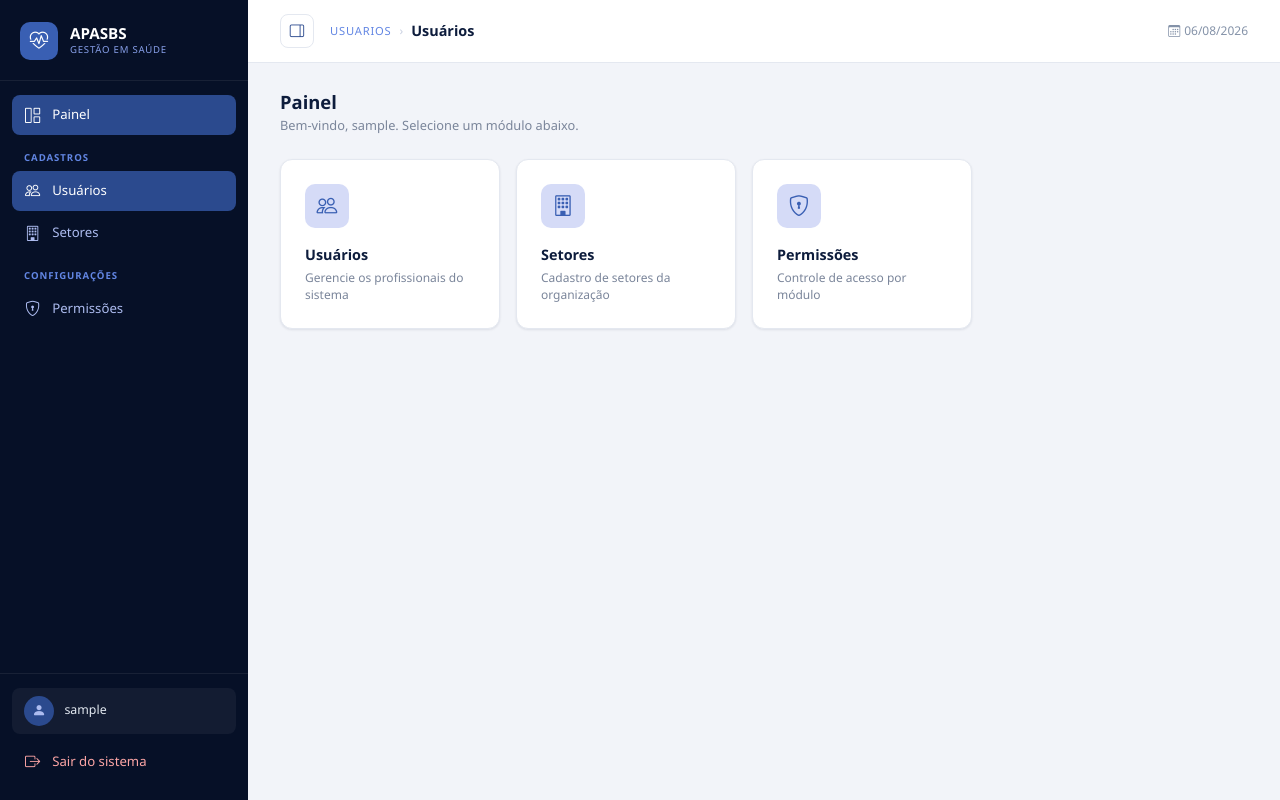
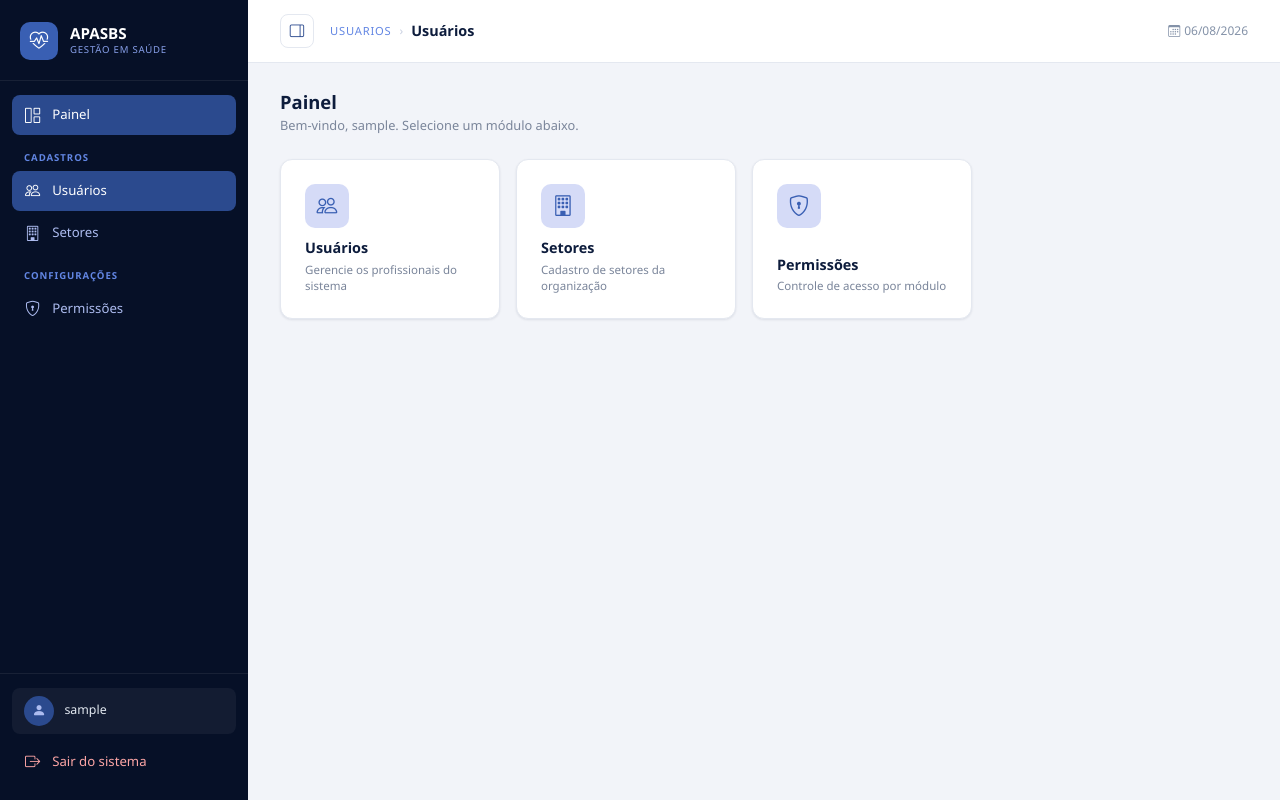
Before and after one commit to AiCode-1973/apasbs, a PHP site: page /index.php?action=painel in a window 1280 px wide. Run offline with PHP 8.4, Linux system fonts and the light colour scheme; the visitor is signed in with stand-in values (Sample User, id 1).

Commit message:
feat: Melhorar layout do painel de usuários com ajustes de estilo e responsividade

```diff
--- a/modules/usuarios/views/painel.php
+++ b/modules/usuarios/views/painel.php
@@ -20,20 +20,23 @@ $urls = [
     <div class="d-flex flex-wrap gap-3">
         <?php foreach ($modulos as $slug => $m): ?>
             <a href="<?= $urls[$slug] ?>" class="text-decoration-none">
-                <div class="card" style="width:220px;transition:box-shadow .15s,transform .15s"
+                <div class="card" style="width:220px;height:160px;transition:box-shadow .15s,transform .15s"
                      onmouseover="this.style.boxShadow='0 6px 20px rgba(57,95,179,.15)';this.style.transform='translateY(-2px)'"
                      onmouseout="this.style.boxShadow='';this.style.transform=''">
-                    <div class="card-body p-4">
+                    <div class="card-body p-4 d-flex flex-column justify-content-between">
                         <div style="width:44px;height:44px;background:var(--m-100);border-radius:10px;
-                                    display:flex;align-items:center;justify-content:center;margin-bottom:1rem">
+                                    display:flex;align-items:center;justify-content:center">
                             <i class="bi <?= htmlspecialchars($m['icone']) ?>"
                                style="font-size:1.3rem;color:var(--m-600)"></i>
                         </div>
-                        <div style="font-size:.9rem;font-weight:700;color:var(--m-900);margin-bottom:.25rem">
-                            <?= htmlspecialchars($m['nome']) ?>
-                        </div>
-                        <div style="font-size:.75rem;color:#7a859a;line-height:1.4">
-                            <?= htmlspecialchars($m['desc']) ?>
+                        <div>
+                            <div style="font-size:.9rem;font-weight:700;color:var(--m-900);margin-bottom:.2rem">
+                                <?= htmlspecialchars($m['nome']) ?>
+                            </div>
+                            <div style="font-size:.72rem;color:#7a859a;line-height:1.4;
+                                        display:-webkit-box;-webkit-line-clamp:2;-webkit-box-orient:vertical;overflow:hidden">
+                                <?= htmlspecialchars($m['desc']) ?>
+                            </div>
                         </div>
                     </div>
                 </div>
```
